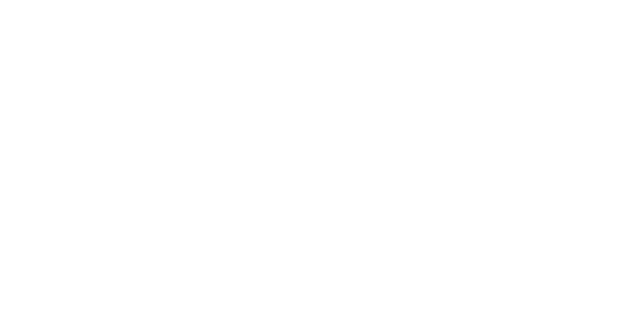
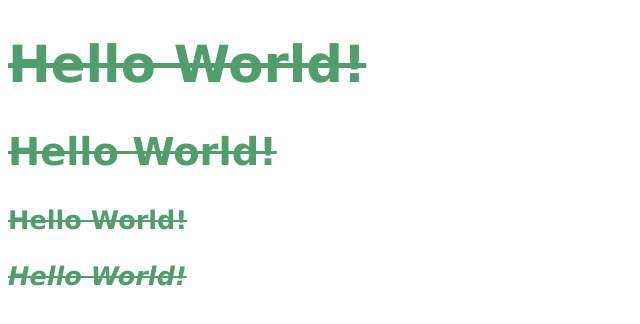
Before and after one commit to Mrltfyy/lesson, a plain HTML site: page a.html in a window 1280 px wide. Shown: the whole page, without its empty margins (0-640 px from the left). Drawn offline with Linux system fonts and the light colour scheme.

Commit message:
创建a.css,添加有关字体的CSS样式

```diff
--- /dev/null
+++ b/a.css
@@ -0,0 +1,7 @@
+body{
+  font-family: Verdana, Geneva, Tahoma, sans-serif;
+  font-size: 1.6em;
+  color: #4f9e6b;
+  font-weight: 600;
+  text-decoration: line-through;
+}
--- a/a.html
+++ b/a.html
@@ -4,9 +4,18 @@
   <meta charset="UTF-8">
   <meta name="viewport" content="width=device-width, initial-scale=1.0">
   <meta http-equiv="X-UA-Compatible" content="ie=edge">
+  <link rel="stylesheet" href="./a.css">
   <title>Document</title>
 </head>
 <body>
+  <h1>
+    Hello World!
+  </h1>
+  <h2>
+    Hello World!
+  </h2>
+  <p>Hello World!</p>
+  <em>Hello World!</em>
 
 </body>
 </html>
```
